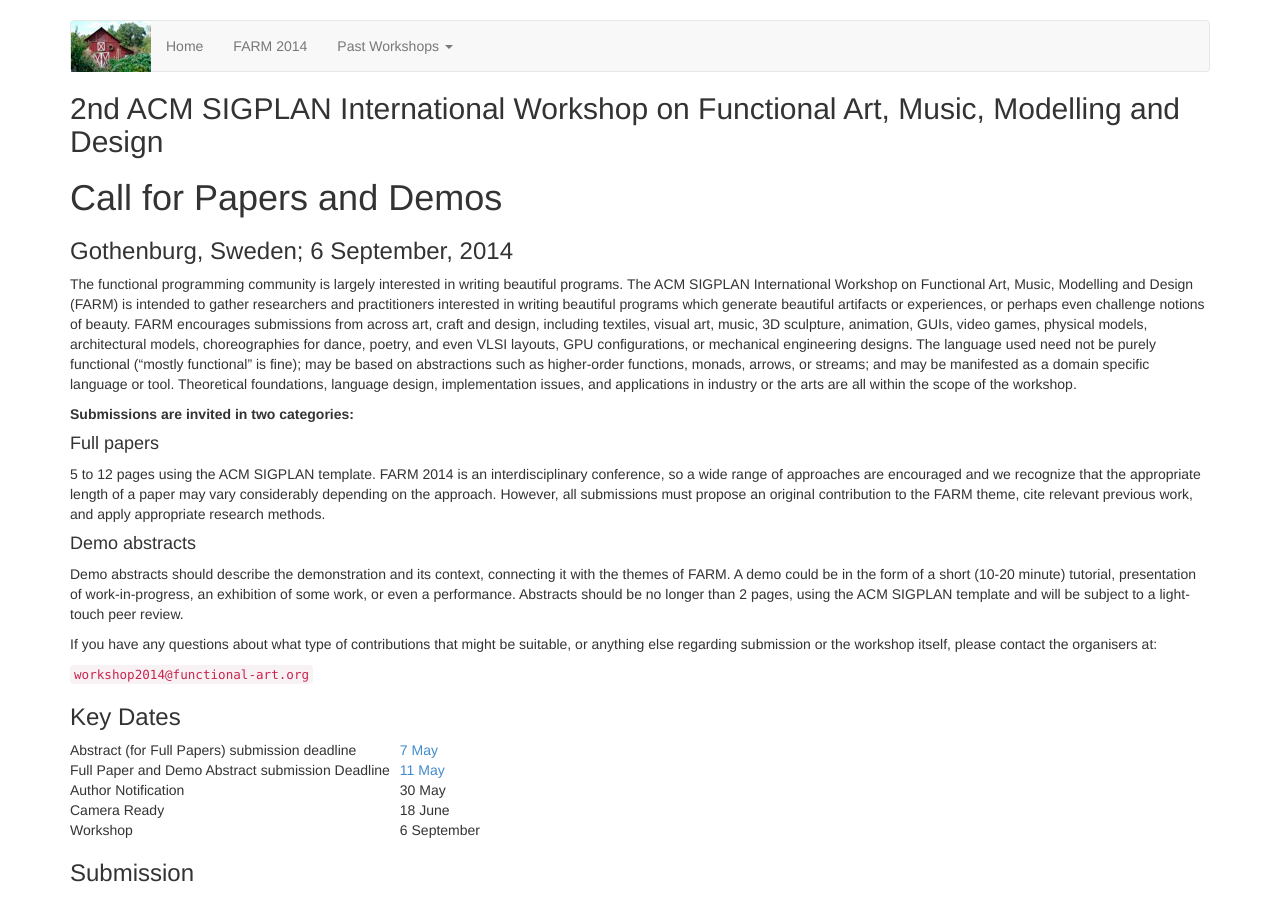
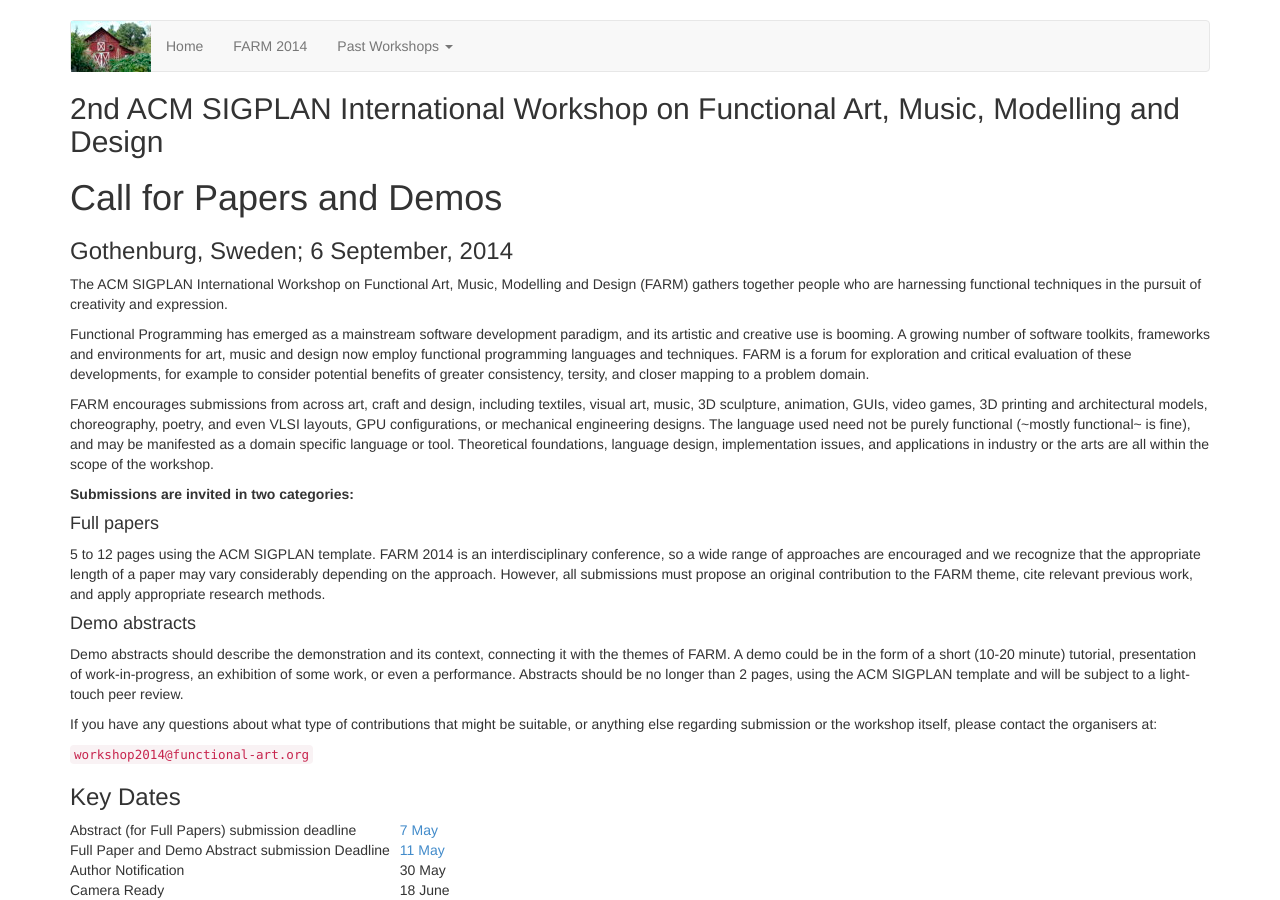
Before and after one commit to functional-art/functional-art.github.com, a Jekyll site: the page built from 2014/cfp.md, in a window 1280 px wide and 900 px high. Built offline with Jekyll 4.4.1, drawn with Linux system fonts in a browser that asks for light colours; nearby versions of some CDN libraries.

Commit message:
Updated blurb for FARM 2014.

```diff
--- a/2014/cfp.md
+++ b/2014/cfp.md
@@ -10,20 +10,25 @@
 
 ### Gothenburg, Sweden; 6 September, 2014
 
-The functional programming community is largely interested in writing
-beautiful programs. The ACM SIGPLAN International Workshop on
-Functional Art, Music, Modelling and Design (FARM) is intended to
-gather researchers and practitioners interested in writing beautiful
-programs which generate beautiful artifacts or experiences, or perhaps
-even challenge notions of beauty. FARM encourages submissions from
-across art, craft and design, including textiles, visual art, music,
-3D sculpture, animation, GUIs, video games, physical models,
-architectural models, choreographies for dance, poetry, and even VLSI
-layouts, GPU configurations, or mechanical engineering designs. The
-language used need not be purely functional ("mostly functional" is
-fine); may be based on abstractions such as higher-order functions,
-monads, arrows, or streams; and may be manifested as a domain specific
-language or tool. Theoretical foundations, language design,
+The ACM SIGPLAN International Workshop on Functional Art, Music,
+Modelling and Design (FARM) gathers together people who are harnessing
+functional techniques in the pursuit of creativity and expression.
+
+Functional Programming has emerged as a mainstream software
+development paradigm, and its artistic and creative use is booming. A
+growing number of software toolkits, frameworks and environments for
+art, music and design now employ functional programming languages and
+techniques. FARM is a forum for exploration and critical evaluation of
+these developments, for example to consider potential benefits of
+greater consistency, tersity, and closer mapping to a problem domain.
+
+FARM encourages submissions from across art, craft and design,
+including textiles, visual art, music, 3D sculpture, animation, GUIs,
+video games, 3D printing and architectural models, choreography,
+poetry, and even VLSI layouts, GPU configurations, or mechanical
+engineering designs. The language used need not be purely functional
+(~mostly functional~ is fine), and may be manifested as a domain
+specific language or tool. Theoretical foundations, language design,
 implementation issues, and applications in industry or the arts are
 all within the scope of the workshop.
 
```
Also changed, not shown: 2014/index.md (+11 -16 lines).
